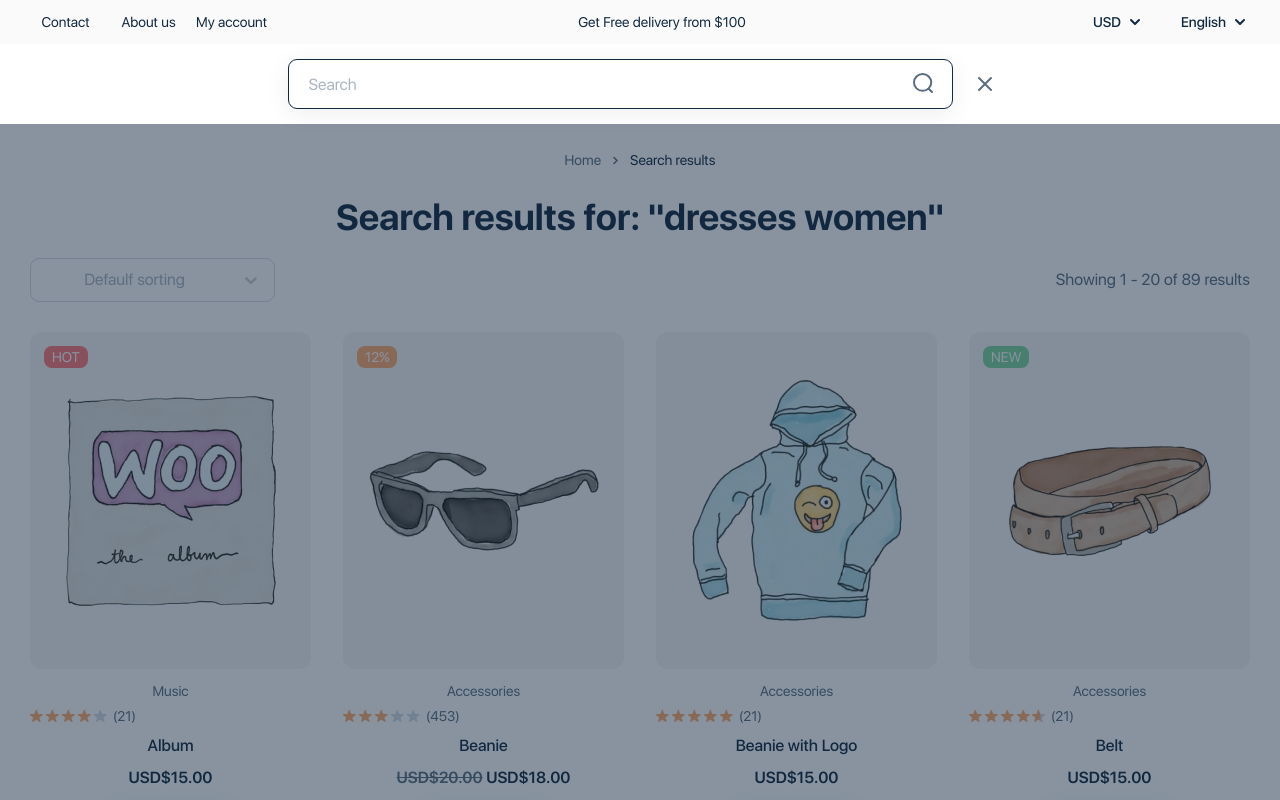
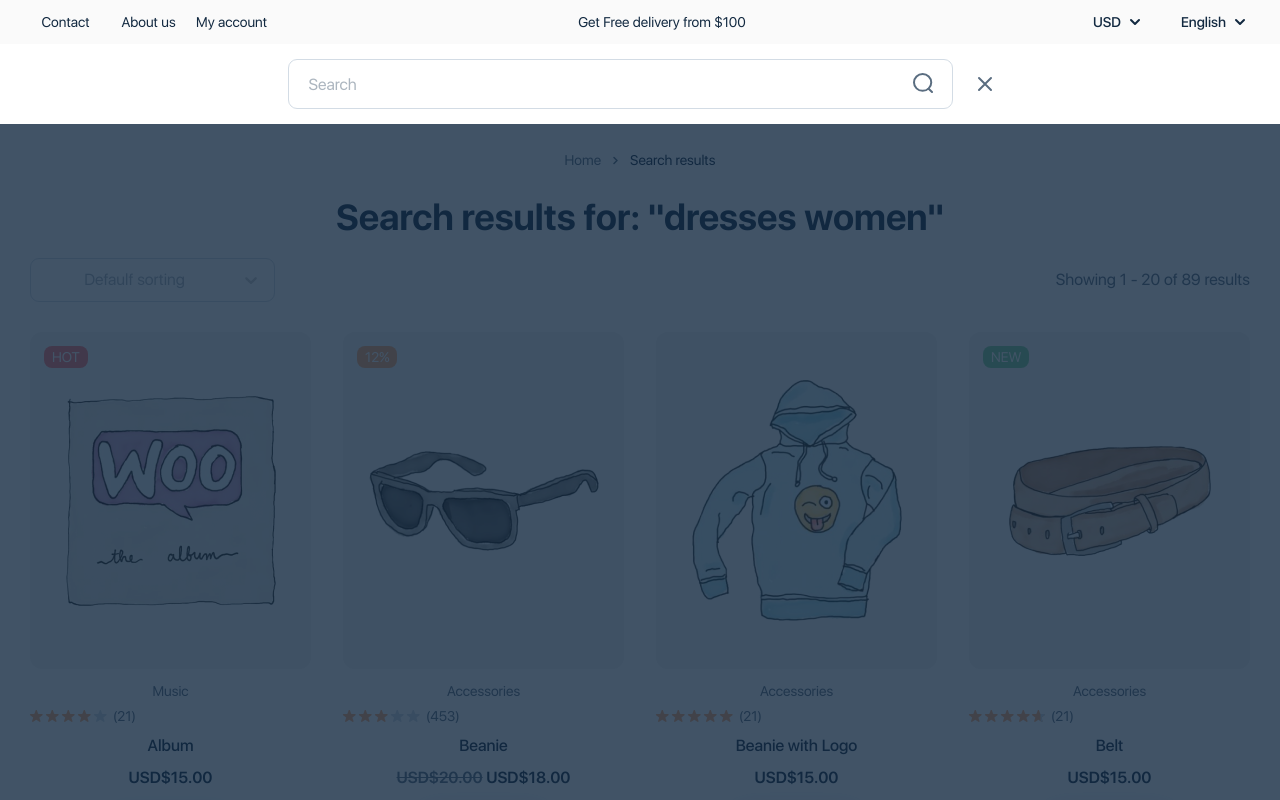
Before and after one commit to typhan05/yaycommerce-react, a React (Create React App) app: page /yaycommerce-react/search in a window 1280 px wide. Both pictures are taken after a click on the button 1105 px from the left and 83 px from the top of the page. Shown: the top 800 px of the page. Built offline with nearby package versions, Linux system fonts and the light colour scheme.

Commit message:
Update search

```diff
--- a/src/blocks/our-blog/index.js
+++ b/src/blocks/our-blog/index.js
@@ -3,7 +3,7 @@ import Article from "../../components/Article";
 
 export default function OurBlog(props) {
   const content = props.content.lists.map((item) =>
-    <Article content={item} />
+    <Article key={`blog-item`+item.id} content={item} />
   )
   return (
     <section className="md:mb-[150px] mb-[70px]">
--- a/src/components/Drawer/Search/index.js
+++ b/src/components/Drawer/Search/index.js
@@ -1,5 +1,4 @@
-import {Fragment, useState} from 'react'
-import {Dialog, Transition} from '@headlessui/react'
+import {useState} from 'react'
 import {XIcon} from '@heroicons/react/outline'
 import {useNavigate} from "react-router-dom";
 
@@ -11,7 +10,7 @@ const trends = [
   {id: 5, name: 'Activewear'},
 ];
 
-export default function DrawerSearch({isSearchShowing, hide}) {
+export default function DrawerSearch({isSearchShowing, hide, positon}) {
   const [name, setName] = useState('');
   const [itemActive, setItemActive] = useState(null);
   const [searchTrend, setSearchTrend] = useState(false);
@@ -49,33 +48,10 @@ export default function DrawerSearch({isSearchShowing, hide}) {
   }
 
   return (
-    <Transition.Root show={isSearchShowing} as={Fragment}>
-      <Dialog as="div" className="relative z-50" onClose={hide}>
-        <Transition.Child
-          as={Fragment}
-          enter="ease-out duration-300"
-          enterFrom="opacity-0"
-          enterTo="opacity-100"
-          leave="ease-out duration-300"
-          leaveFrom="opacity-100"
-          leaveTo="opacity-0"
-        >
-          <div className="fixed inset-0 md:mt-12 mt-[77px] bg-black2 bg-opacity-50 transition-opacity"/>
-        </Transition.Child>
-
-        <div className="fixed inset-0 md:mt-[44px] mt-[77px] overflow-hidden">
-          <div className="pointer-events-none absolute inset-0">
-            <Transition.Child
-              as={Fragment}
-              enter="transform transition ease-in-out duration-300"
-              enterFrom="-translate-y-full"
-              enterTo="translate-y-0"
-              leave="transform transition ease-in-out duration-300"
-              leaveFrom="translate-y-0"
-              leaveTo="-translate-y-full"
-            >
-              <Dialog.Panel className="pointer-events-auto relative w-screen bg-white md:px-0 px-5 py-[15px]">
-                {searchTrend ? (
+    <>
+      <div className={`absolute left-0 top-0 py-[15px] md:px-0 px-[15px] w-full bg-white z-[1] transition-all duration-300 ${isSearchShowing ? `translate-y-0 opacity-100` : `-translate-y-full opacity-0`}`}>
+        {
+          searchTrend ? (
               <div className="max-w-[950px] mx-auto py-[15px]">
                 <div className="flex items-center justify-between w-full">
                   <div className="flex flex-1 flex-col">
@@ -131,12 +107,12 @@ export default function DrawerSearch({isSearchShowing, hide}) {
                     </button>
                   </div>
                 </div>
-                      <div className="flex items-center justify-center w-full mt-5">
+                <div className="flex flex-wrap items-center md:justify-center w-full mt-5">
                   <p className="mr-4 text-gray font-medium">Search trend:</p>
                   <div>
                     {trends.map((user) => (
                       <button key={user.id}
-                                    className={`px-4 py-[5px] font-medium border border-solid border-transparent rounded-[7px] duration-300 hover:bg-white hover:border-black hover:shadow-[0_5px_15px_rgba(0,0,0,0.07)] mx-1 ${itemActive === user.id ? `bg-white border-black shadow-[0_5px_15px_rgba(0,0,0,0.07)]` : `bg-gray-light5`}`}>{user.name}</button>
+                              className={`px-4 py-[5px] font-medium border border-solid border-transparent rounded-[7px] duration-300 hover:bg-white hover:border-black hover:shadow-[0_5px_15px_rgba(0,0,0,0.07)] mr-2 md:my-0 my-1 ${itemActive === user.id ? `bg-white border-black shadow-[0_5px_15px_rgba(0,0,0,0.07)]` : `bg-gray-light5`}`}>{user.name}</button>
                     ))}
                   </div>
                 </div>
@@ -199,12 +175,10 @@ export default function DrawerSearch({isSearchShowing, hide}) {
                   </div>
                 </div>
               </div>
-                  )}
-              </Dialog.Panel>
-            </Transition.Child>
-          </div>
-        </div>
-      </Dialog>
-    </Transition.Root>
             )
         }
+      </div>
+      <div onClick={hide} className={`absolute top-full left-0 w-full h-[100vh] bg-[rgba(18,41,64,0.8)] transition-all duration-500 ${isSearchShowing ? `pointer-events-auto opacity-100` : `pointer-events-none opacity-0`}`}></div>
+    </>
+  )
+}
--- a/src/components/Drawer/Search/useSearch.js
+++ b/src/components/Drawer/Search/useSearch.js
@@ -18,6 +18,8 @@ const useSearch = () => {
   }, [isSearchShowing]);
 
   function toggleSearch() {
+    let root = document.getElementsByTagName('body')[0];
+    root.classList.toggle('overflow-hidden');
     setIsSearchShowing(!isSearchShowing);
   }
 
--- a/src/layouts/index.js
+++ b/src/layouts/index.js
@@ -3,20 +3,16 @@ import Header from "../parts/Header";
 import Footer from "../parts/Footer";
 import DrawerCart from "../components/Drawer/Cart";
 import useCart from "../components/Drawer/Cart/useCart";
-import DrawerSearch from "../components/Drawer/Search";
-import useSearch from "../components/Drawer/Search/useSearch";
 
 const Layout = ({children}) => {
-  const {isSearchShowing, toggleSearch} = useSearch();
   const {isShowing, toggle} = useCart();
   return (
     <>
-      <Header buttonSearch={toggleSearch} buttonCart={toggle} />
+      <Header buttonCart={toggle} />
       <main className="main-content">
         {children}
       </main>
       <Footer/>
-      <DrawerSearch isSearchShowing={isSearchShowing} hide={toggleSearch} />
       <DrawerCart isShowing={isShowing} hide={toggle} />
     </>
   )
--- a/src/parts/Header/index.js
+++ b/src/parts/Header/index.js
@@ -3,6 +3,8 @@ import {NavLink} from "react-router-dom";
 import Logo from "../../assets/images/logo.svg"
 import Dropdown from "../../components/Dropdown";
 import useHeader from "./useHeader";
+import DrawerSearch from "../../components/Drawer/Search";
+import useSearch from "../../components/Drawer/Search/useSearch";
 
 const units = [
   {id: 1, active: true, name: 'USD'},
@@ -18,6 +20,7 @@ const languages = [
 
 export default function Header(props) {
   const {openMenu, openHandler, scrollDirection} = useHeader();
+  const {isSearchShowing, toggleSearch} = useSearch();
   const [showSubMenu, setShowSubMenu] = useState(false);
 
   const openSubMenu = () => {
@@ -30,8 +33,8 @@ export default function Header(props) {
 
   return (
     <header
-      className={`${openMenu ? `fixed` : `sticky`} ${scrollDirection === "down" ? "-top-full" : "md:-top-11 top-0"} z-40 left-0 w-full translate-z-0 text-black2 bg-white shadow-[0_1px_3px_rgba(0,0,0,0.05)] transition-all duration-500 ease-in-out`}>
-      <div className="bg-gray-light4 py-3 text-sm md:block hidden">
+      className={`${openMenu ? `fixed` : `sticky`} ${scrollDirection === "down" ? "-top-full" : "md:-top-11 top-0"} z-50 left-0 w-full translate-z-0 text-black2 bg-white shadow-[0_1px_3px_rgba(0,0,0,0.05)] transition-all duration-500 ease-in-out`}>
+      <div className="relative bg-gray-light4 py-3 text-sm md:block hidden z-[2]">
         <div className="container mx-auto flex flex-wrap justify-between items-center">
           <ul className="grid gap-x-3 grid-cols-3">
             <li>
@@ -57,11 +60,11 @@ export default function Header(props) {
           </div>
         </div>
       </div>
-      <div className="py-6">
+      <div className="relative py-6">
         <div className="container mx-auto flex flex-wrap items-center justify-between">
           <a href="/yaycommerce-react/"><img src={Logo} alt="logo"/></a>
           <div
-            className={`md:relative md:top-0 md:w-auto md:translate-x-0 md:py-0 md:px-0 px-5 py-4 z-50 fixed top-[77px] bottom-0 left-0 border-t border-solid border-gray-light2 md:border-0 md:border-none md:border-transparent bg-white transition-all duration-300 ease-in-out w-full md:overflow-visible max-h-full overflow-y-auto ${openMenu ? `translate-x-0` : `translate-x-full`}`}>
+            className={`md:relative md:top-0 md:w-auto md:translate-x-0 md:py-0 md:px-0 px-5 py-4 z-[1] fixed top-[77px] bottom-0 left-0 border-t border-solid border-gray-light2 md:border-0 md:border-none md:border-transparent bg-white transition-all duration-300 ease-in-out w-full md:overflow-visible max-h-full overflow-y-auto ${openMenu ? `translate-x-0` : `translate-x-full`}`}>
             <ul className="md:flex md:mb-0 mb-4">
               <li className="md:mx-5 relative group">
                 <NavLink to='/yaycommerce-react/'
@@ -73,7 +76,7 @@ export default function Header(props) {
                          className={({isActive}) => (`relative block py-1 after:h-[1px] after:left-0 after:bottom-0 after:absolute md:after:bg-black2 after:transition-all after:duration-300 after:ease-in-out group-hover:after:right-0 pr-4 ` + (isActive ? `md:after:right-0` : `after:right-full`))}>
                   Shops</NavLink>
                 <button onClick={openSubMenu}
-                        className="absolute right-0 top-2/4 -translate-y-2/4 z-10 md:block md:rotate-0 -rotate-90 flex items-center justify-center md:ml-[6px] md:w-auto w-4 md:h-auto h-4 md:pointer-events-none">
+                        className="absolute right-0 top-2/4 -translate-y-2/4 z-[1] md:block md:rotate-0 -rotate-90 flex items-center justify-center md:ml-[6px] md:w-auto w-4 md:h-auto h-4 md:pointer-events-none">
                   <svg
                     xmlns="http://www.w3.org/2000/svg"
                     width="10"
@@ -91,7 +94,7 @@ export default function Header(props) {
                   </svg>
                 </button>
                 <ul
-                  className={`opacity-0 py-[15px] md:px-4 md:-ml-4 md:pointer-events-none md:absolute fixed left-0 md:invisible md:top-20 top-0 z-10 min-w-max bg-white transition-all md:duration-300 duration-700 ease-in-out rounded-md shadow-[0_9px_40px_rgba(0,0,0,0.08)] md:h-auto h-full md:w-auto w-full bg-white group-hover:pointer-events-auto group-hover:md:top-[30px] group-hover:opacity-100 group-hover:visible group-hover:translate-y-0 ${showSubMenu ? `visible translate-x-0 opacity-100` : `invisible md:translate-x-0 translate-x-full opacity-0`}`}>
+                  className={`opacity-0 py-[15px] md:px-4 md:-ml-4 md:pointer-events-none md:absolute fixed left-0 md:invisible md:top-20 top-0 z-[1] min-w-max bg-white transition-all md:duration-300 duration-700 ease-in-out rounded-md shadow-[0_9px_40px_rgba(0,0,0,0.08)] md:h-auto h-full md:w-auto w-full bg-white group-hover:pointer-events-auto group-hover:md:top-[30px] group-hover:opacity-100 group-hover:visible group-hover:translate-y-0 ${showSubMenu ? `visible translate-x-0 opacity-100` : `invisible md:translate-x-0 translate-x-full opacity-0`}`}>
                   <li className="md:hidden block md:px-0 px-4 shadow-[0px_1px_0px_#EBEBEB] mb-4">
                     <button onClick={onBack} className="flex items-center py-3">
                       <svg
@@ -130,7 +133,7 @@ export default function Header(props) {
                          className={({isActive}) => (`relative block py-1 after:h-[1px] after:left-0 after:bottom-0 after:absolute md:after:bg-black2 after:transition-all after:duration-300 after:ease-in-out group-hover:after:right-0 pr-4 ` + (isActive ? `md:after:right-0` : `after:right-full`))}>
                   Pages</NavLink>
                 <button onClick={openSubMenu}
-                        className="absolute right-0 top-2/4 -translate-y-2/4 z-10 md:block md:rotate-0 -rotate-90 flex items-center justify-center md:ml-[6px] md:w-auto w-4 md:h-auto h-4 md:pointer-events-none">
+                        className="absolute right-0 top-2/4 -translate-y-2/4 z-[1] md:block md:rotate-0 -rotate-90 flex items-center justify-center md:ml-[6px] md:w-auto w-4 md:h-auto h-4 md:pointer-events-none">
                   <svg
                     xmlns="http://www.w3.org/2000/svg"
                     width="10"
@@ -148,7 +151,7 @@ export default function Header(props) {
                   </svg>
                 </button>
                 <ul
-                  className={`opacity-0 py-[15px] md:px-4 md:-ml-4 md:pointer-events-none md:absolute fixed left-0 md:invisible md:top-20 top-0 z-10 min-w-max bg-white transition-all md:duration-300 duration-700 ease-in-out rounded-md shadow-[0_9px_40px_rgba(0,0,0,0.08)] md:h-auto h-full md:w-auto w-full bg-white group-hover:pointer-events-auto group-hover:md:top-[30px] group-hover:opacity-100 group-hover:visible group-hover:translate-y-0 ${showSubMenu ? `visible translate-x-0 opacity-100` : `invisible md:translate-x-0 translate-x-full opacity-0`}`}>
+                  className={`opacity-0 py-[15px] md:px-4 md:-ml-4 md:pointer-events-none md:absolute fixed left-0 md:invisible md:top-20 top-0 z-[1] min-w-max bg-white transition-all md:duration-300 duration-700 ease-in-out rounded-md shadow-[0_9px_40px_rgba(0,0,0,0.08)] md:h-auto h-full md:w-auto w-full bg-white group-hover:pointer-events-auto group-hover:md:top-[30px] group-hover:opacity-100 group-hover:visible group-hover:translate-y-0 ${showSubMenu ? `visible translate-x-0 opacity-100` : `invisible md:translate-x-0 translate-x-full opacity-0`}`}>
                   <li className="md:hidden block md:px-0 px-4 shadow-[0px_1px_0px_#EBEBEB] mb-4">
                     <button onClick={onBack} className="flex items-center py-3">
                       <svg
@@ -315,7 +318,7 @@ export default function Header(props) {
           </div>
           <ul className="grid md:grid-cols-4 gap-x-5 grid-cols-3 items-center">
             <li>
-              <button className="relative group block text-black2" type="button" onClick={props.buttonSearch}>
+              <button className="relative group block text-black2" type="button" onClick={toggleSearch}>
                 <svg
                   xmlns="http://www.w3.org/2000/svg"
                   width="24"
@@ -343,7 +346,7 @@ export default function Header(props) {
                   ></path>
                 </svg>
                 <span
-                  className="absolute top-10 left-2/4 -translate-x-2/4 z-20 hidden md:block invisible opacity-0 transition-all ease-in-out duration-300 px-[6px] py-1 min-w-max text-xs text-white bg-black2 rounded-sm after:absolute after:w-0 after:h-0 after:-top-[5px] after:left-2/4 after:-translate-x-2/4 after:border-x-[6px] after:border-b-[6px] after:border-solid after:border-x-transparent after:border-b-black2 group-hover:top-7 group-hover:opacity-100 group-hover:visible">Search</span>
+                  className="absolute top-10 left-2/4 -translate-x-2/4 z-[1] hidden md:block invisible opacity-0 transition-all ease-in-out duration-300 px-[6px] py-1 min-w-max text-xs text-white bg-black2 rounded-sm after:absolute after:w-0 after:h-0 after:-top-[5px] after:left-2/4 after:-translate-x-2/4 after:border-x-[6px] after:border-b-[6px] after:border-solid after:border-x-transparent after:border-b-black2 group-hover:top-7 group-hover:opacity-100 group-hover:visible">Search</span>
               </button>
             </li>
             <li className="md:block hidden">
@@ -362,13 +365,13 @@ export default function Header(props) {
                   ></path>
                 </svg>
                 <span
-                  className="absolute top-10 left-2/4 -translate-x-2/4 z-20 hidden md:block invisible opacity-0 transition-all ease-in-out duration-300 px-[6px] py-1 min-w-max text-xs text-white bg-black2 rounded-sm after:absolute after:w-0 after:h-0 after:-top-[5px] after:left-2/4 after:-translate-x-2/4 after:border-x-[6px] after:border-b-[6px] after:border-solid after:border-x-transparent after:border-b-black2 group-hover:top-7 group-hover:opacity-100 group-hover:visible">Wishlist</span>
+                  className="absolute top-10 left-2/4 -translate-x-2/4 z-[1] hidden md:block invisible opacity-0 transition-all ease-in-out duration-300 px-[6px] py-1 min-w-max text-xs text-white bg-black2 rounded-sm after:absolute after:w-0 after:h-0 after:-top-[5px] after:left-2/4 after:-translate-x-2/4 after:border-x-[6px] after:border-b-[6px] after:border-solid after:border-x-transparent after:border-b-black2 group-hover:top-7 group-hover:opacity-100 group-hover:visible">Wishlist</span>
               </a>
             </li>
             <li>
               <button className="group relative block text-black2" type="button" onClick={props.buttonCart}>
                 <span
-                  className="absolute -top-[4px] -right-[7px] z-10 text-[11px] leading-4 flex items-center justify-center text-white font-semibold bg-green w-[18px] h-[18px] rounded-[9px]">7</span>
+                  className="absolute -top-[4px] -right-[7px] z-[1] text-[11px] leading-4 flex items-center justify-center text-white font-semibold bg-green w-[18px] h-[18px] rounded-[9px]">7</span>
                 <svg
                   xmlns="http://www.w3.org/2000/svg"
                   width="24"
@@ -401,7 +404,7 @@ export default function Header(props) {
                   ></path>
                 </svg>
                 <span
-                  className="absolute top-10 left-2/4 -translate-x-2/4 z-20 hidden md:block invisible opacity-0 transition-all ease-in-out duration-300 px-[6px] py-1 min-w-max text-xs text-white bg-black2 rounded-sm after:absolute after:w-0 after:h-0 after:-top-[5px] after:left-2/4 after:-translate-x-2/4 after:border-x-[6px] after:border-b-[6px] after:border-solid after:border-x-transparent after:border-b-black2 group-hover:top-7 group-hover:opacity-100 group-hover:visible">My cart</span>
+                  className="absolute top-10 left-2/4 -translate-x-2/4 z-[1] hidden md:block invisible opacity-0 transition-all ease-in-out duration-300 px-[6px] py-1 min-w-max text-xs text-white bg-black2 rounded-sm after:absolute after:w-0 after:h-0 after:-top-[5px] after:left-2/4 after:-translate-x-2/4 after:border-x-[6px] after:border-b-[6px] after:border-solid after:border-x-transparent after:border-b-black2 group-hover:top-7 group-hover:opacity-100 group-hover:visible">My cart</span>
               </button>
             </li>
             <li className="md:block hidden">
@@ -420,7 +423,7 @@ export default function Header(props) {
                   ></path>
                 </svg>
                 <span
-                  className="absolute top-10 left-2/4 -translate-x-2/4 z-20 hidden md:block invisible opacity-0 transition-all ease-in-out duration-300 px-[6px] py-1 min-w-max text-xs text-white bg-black2 rounded-sm after:absolute after:w-0 after:h-0 after:-top-[5px] after:left-2/4 after:-translate-x-2/4 after:border-x-[6px] after:border-b-[6px] after:border-solid after:border-x-transparent after:border-b-black2 group-hover:top-7 group-hover:opacity-100 group-hover:visible">My account</span>
+                  className="absolute top-10 left-2/4 -translate-x-2/4 z-[1] hidden md:block invisible opacity-0 transition-all ease-in-out duration-300 px-[6px] py-1 min-w-max text-xs text-white bg-black2 rounded-sm after:absolute after:w-0 after:h-0 after:-top-[5px] after:left-2/4 after:-translate-x-2/4 after:border-x-[6px] after:border-b-[6px] after:border-solid after:border-x-transparent after:border-b-black2 group-hover:top-7 group-hover:opacity-100 group-hover:visible">My account</span>
               </a>
             </li>
             <li className="md:hidden flex ml-1">
@@ -449,6 +452,7 @@ export default function Header(props) {
             </li>
           </ul>
         </div>
+        <DrawerSearch isSearchShowing={isSearchShowing} hide={toggleSearch} />
       </div>
     </header>
   );
```
Lines whose indentation alone changed are shown as unchanged.
